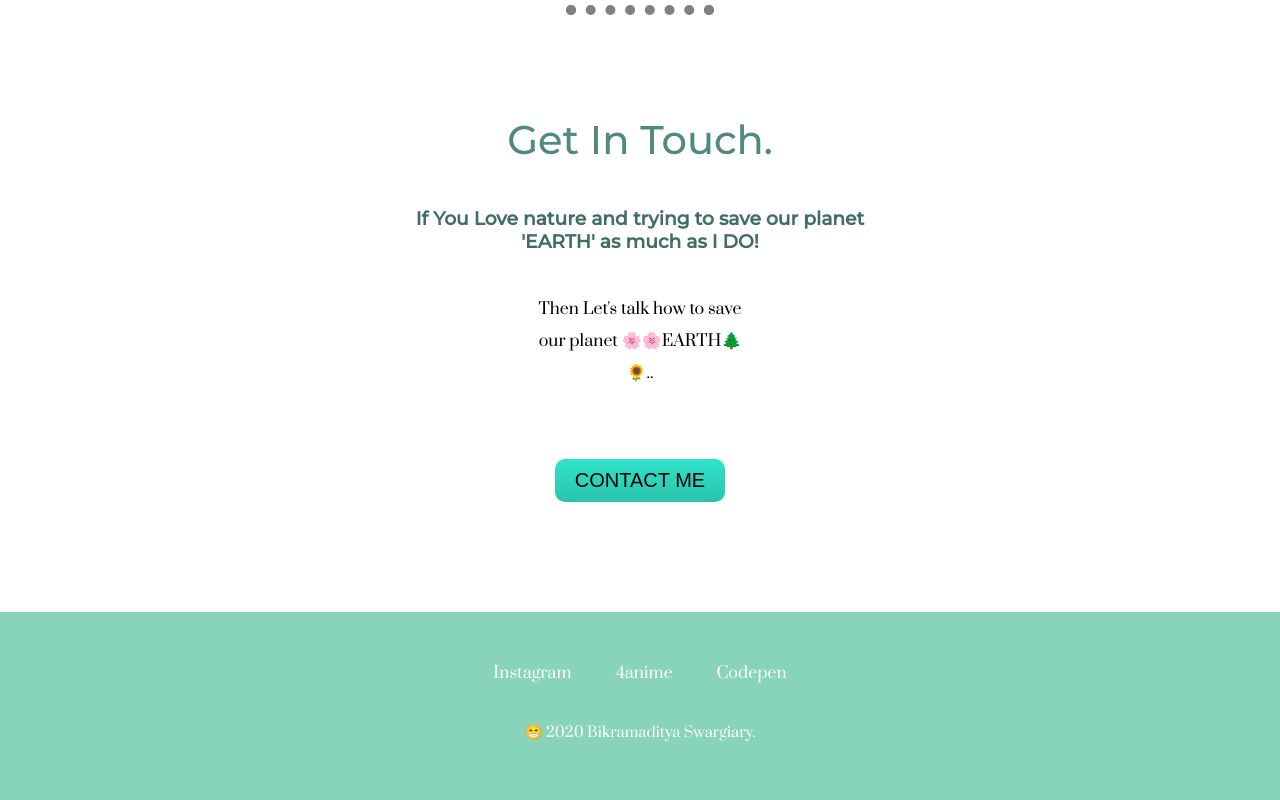
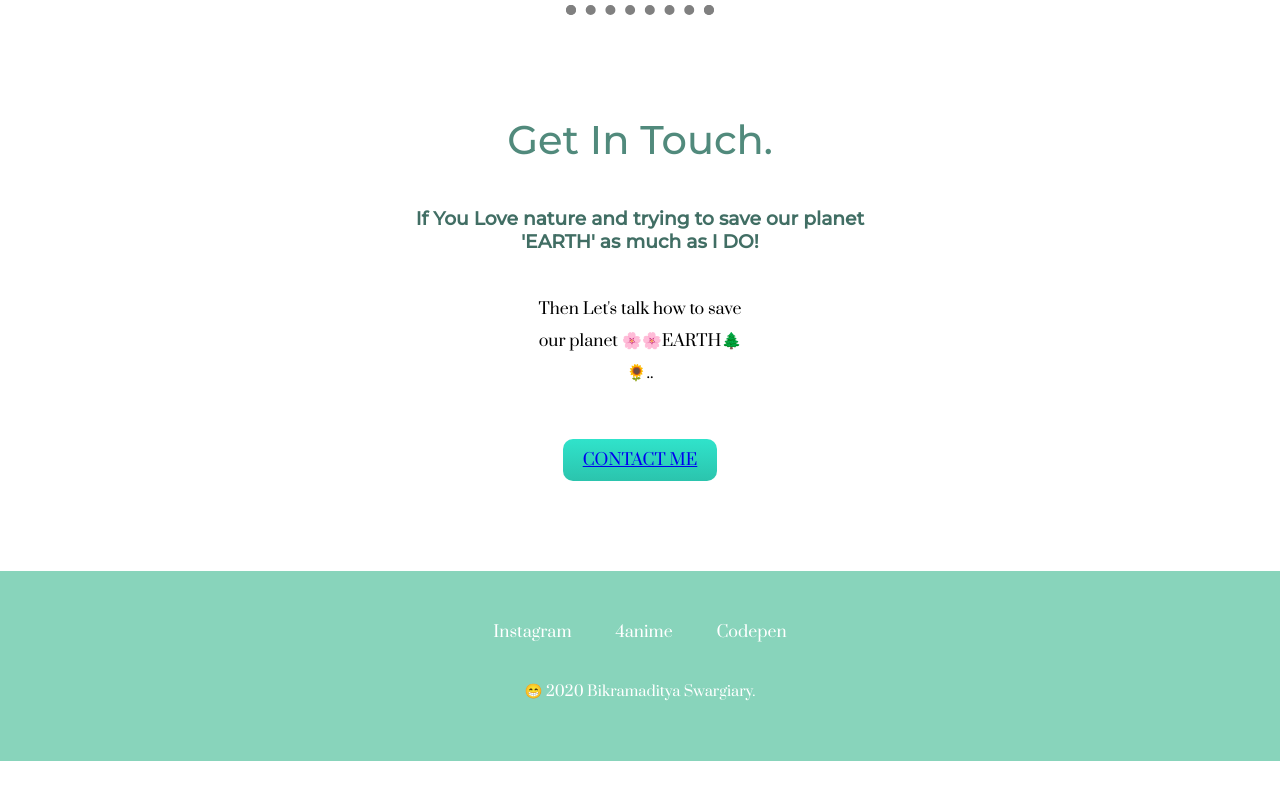
Before and after one commit to Isseihyodou/gotho, a plain HTML site: page index.html in a window 1280 px wide. Shown: the part 2418-3218 px from the top of the page. After the commit the page ends 3179 px from the top, so only its background shows below. Drawn offline with Linux system fonts and the light colour scheme.

Commit message:
Update index.html

```diff
--- a/index.html
+++ b/index.html
@@ -45,7 +45,7 @@
         <h2>Get In Touch.</h2>
         <h3>If You Love nature and trying to save our planet 'EARTH' as much as I DO!</h3>
         <p class="contact">Then Let's talk how to save our planet 🌸🌸EARTH🌲🌻..</p>
-        <button class="btn"><a href="mailto:swargiarybikramaditya74@gmail.com">CONTACT ME</a></button>
+        <a class="btn" href="mailto:swargiarybikramaditya74@gmail.com">CONTACT ME</a></button>
      </div>
     </div>
 
```
